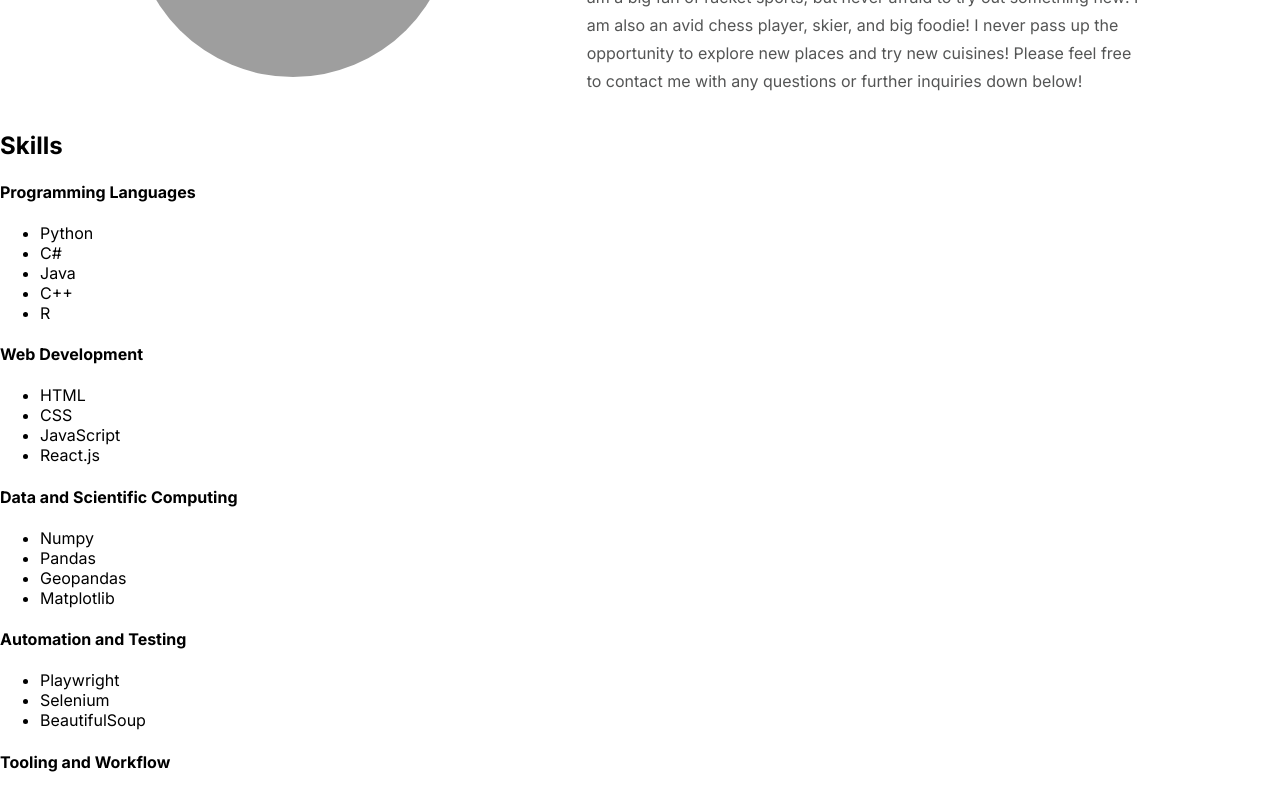
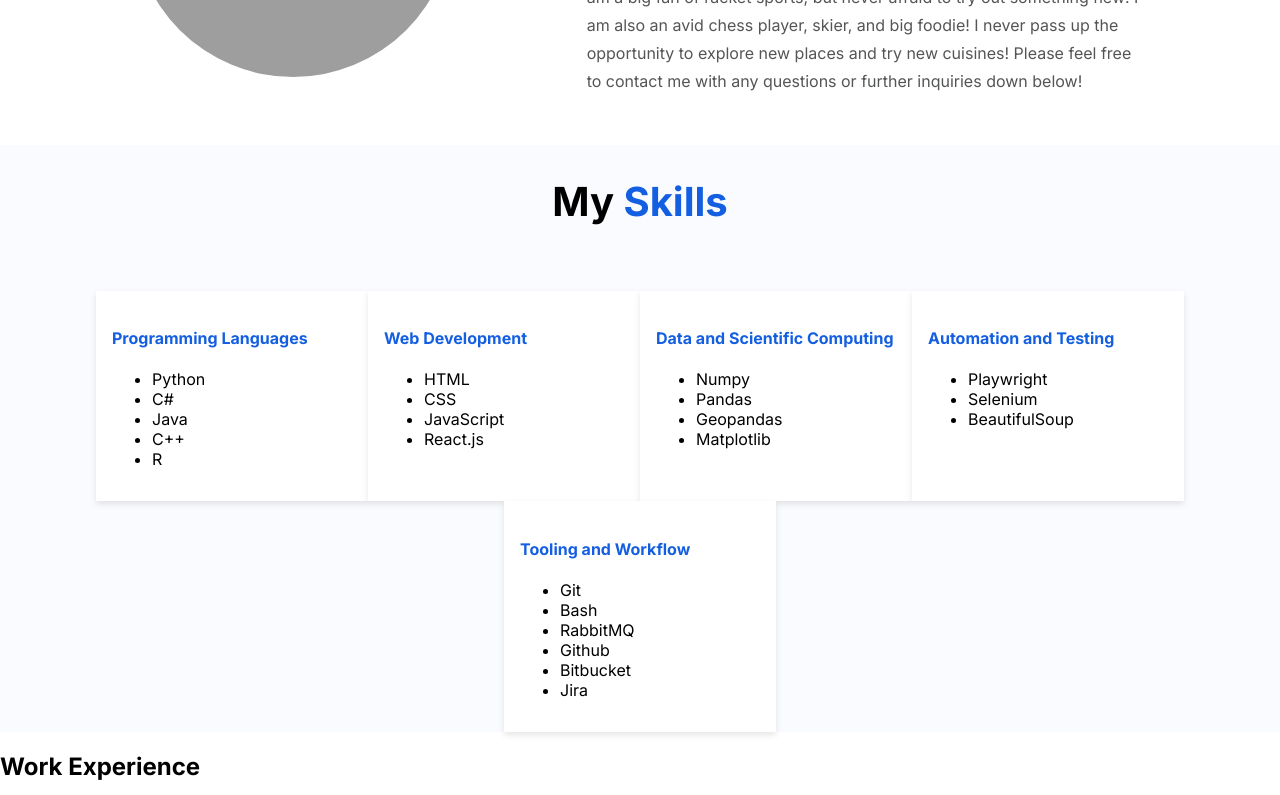
Before and after one commit to RoboticsMB/Personal_Website_2.0, a React (Create React App) app: page / in a window 1280 px wide. Shown: the part 1280-2075 px from the top of the page. Built offline with nearby package versions, Linux system fonts and the light colour scheme; grey boxes are pictures that could not be loaded.

Commit message:
Organized and structured layout for skills section, began applying basic styling

```diff
--- a/src/Components/About/About.css
+++ b/src/Components/About/About.css
@@ -6,7 +6,7 @@
 }
 
 .color-me{
-    color: #0b3e86;
+    color: #145fe1;
 }
 
 .about-container{
--- a/src/Components/Skills/Skills.css
+++ b/src/Components/Skills/Skills.css
@@ -0,0 +1,36 @@
+.skills-section{
+    background-color: #f9fbff;
+}
+
+.skills-section h2{
+    text-align: center;
+    font-size: 2.5rem;
+    padding-top: 2rem;
+    padding-bottom: 2rem;
+}
+
+.color-Skills{
+    color: #145fe1;
+}
+
+.skills-container{
+    display: flex;
+    flex-wrap: wrap;
+    justify-content: center;
+}
+
+.skill-category{
+    background-color: white;
+    box-shadow: 0 .2rem .4rem rgba(0,0,0,0.1);
+    width: 15rem;
+    padding: 1rem;
+    transition: box-shadow 0.3s ease;
+}
+
+.skill-category:hover{
+    box-shadow: 0 .5rem 1rem rgba(0,0,0,0.1);
+}
+
+.skill-category h4{
+    color: #145fe1;
+}
--- a/src/Components/Skills/Skills.js
+++ b/src/Components/Skills/Skills.js
@@ -2,8 +2,10 @@
 
 function Skills(){
     return (
-      <section id="skills">
-        <h2>Skills</h2>
+      <section id="skills" className="skills-section">
+        <h2>My <span className="color-Skills">Skills</span></h2>
+        <div className="skills-container">
+          <div className="skill-category">
             <h4>Programming Languages</h4>
             <ul>
               <li>Python</li>
@@ -12,6 +14,8 @@
               <li>C++</li>
               <li>R</li>
             </ul>
+          </div>
+          <div className="skill-category">
             <h4>Web Development</h4>
             <ul>
               <li>HTML</li>
@@ -19,6 +23,8 @@
               <li>JavaScript</li>
               <li>React.js</li>
             </ul>
+          </div>
+          <div className="skill-category">
             <h4>Data and Scientific Computing</h4>
             <ul>
               <li>Numpy</li>
@@ -26,12 +32,16 @@
               <li>Geopandas</li>
               <li>Matplotlib</li>
             </ul>
+          </div>
+          <div className="skill-category">
             <h4>Automation and Testing</h4>
             <ul>
               <li>Playwright</li>
               <li>Selenium</li>
               <li>BeautifulSoup</li>
             </ul>
+          </div>
+          <div className="skill-category">
             <h4>Tooling and Workflow</h4>
             <ul>
               <li>Git</li>
@@ -41,6 +51,8 @@
               <li>Bitbucket</li>
               <li>Jira</li>
             </ul>
+          </div>
+        </div>
       </section>
     )
 }
```
Lines whose indentation alone changed are shown as unchanged.
